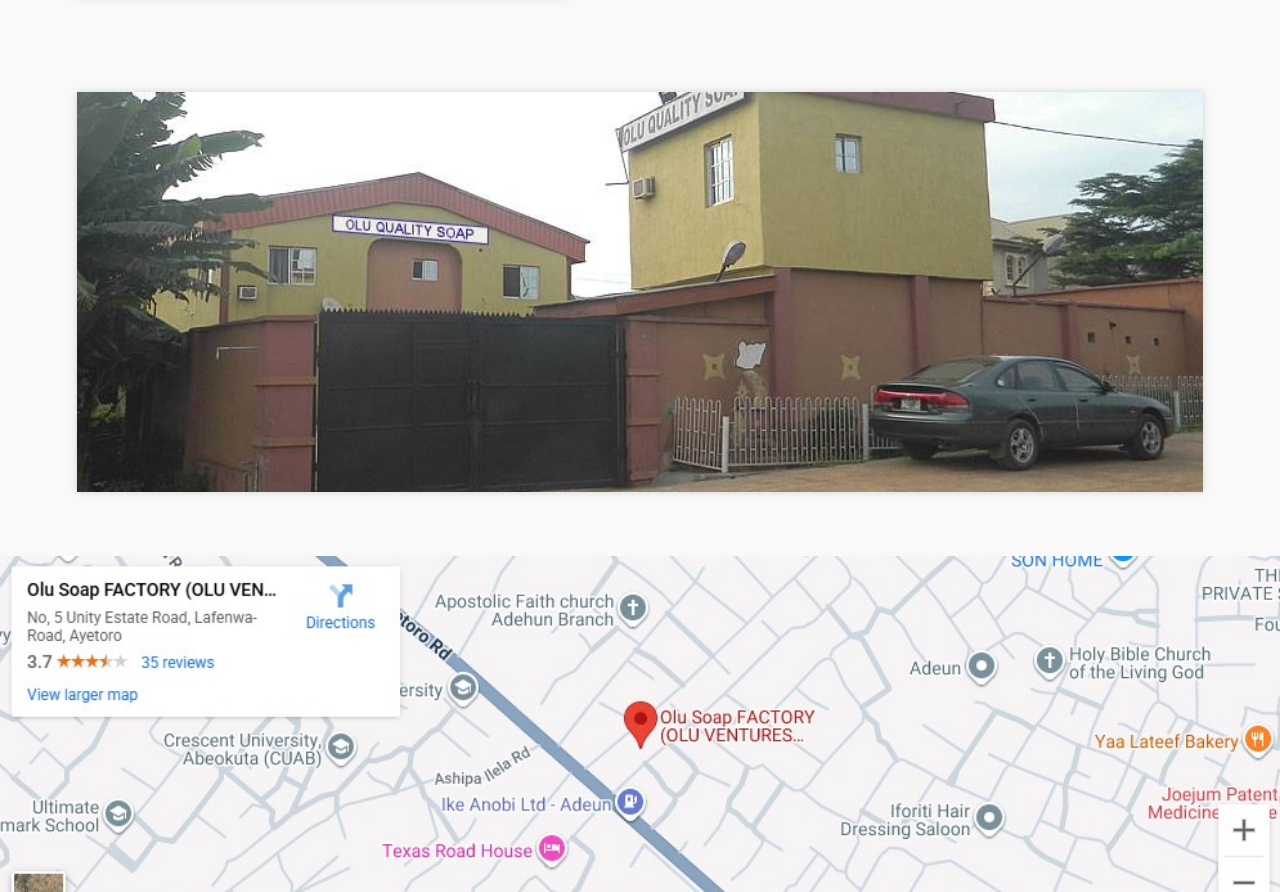
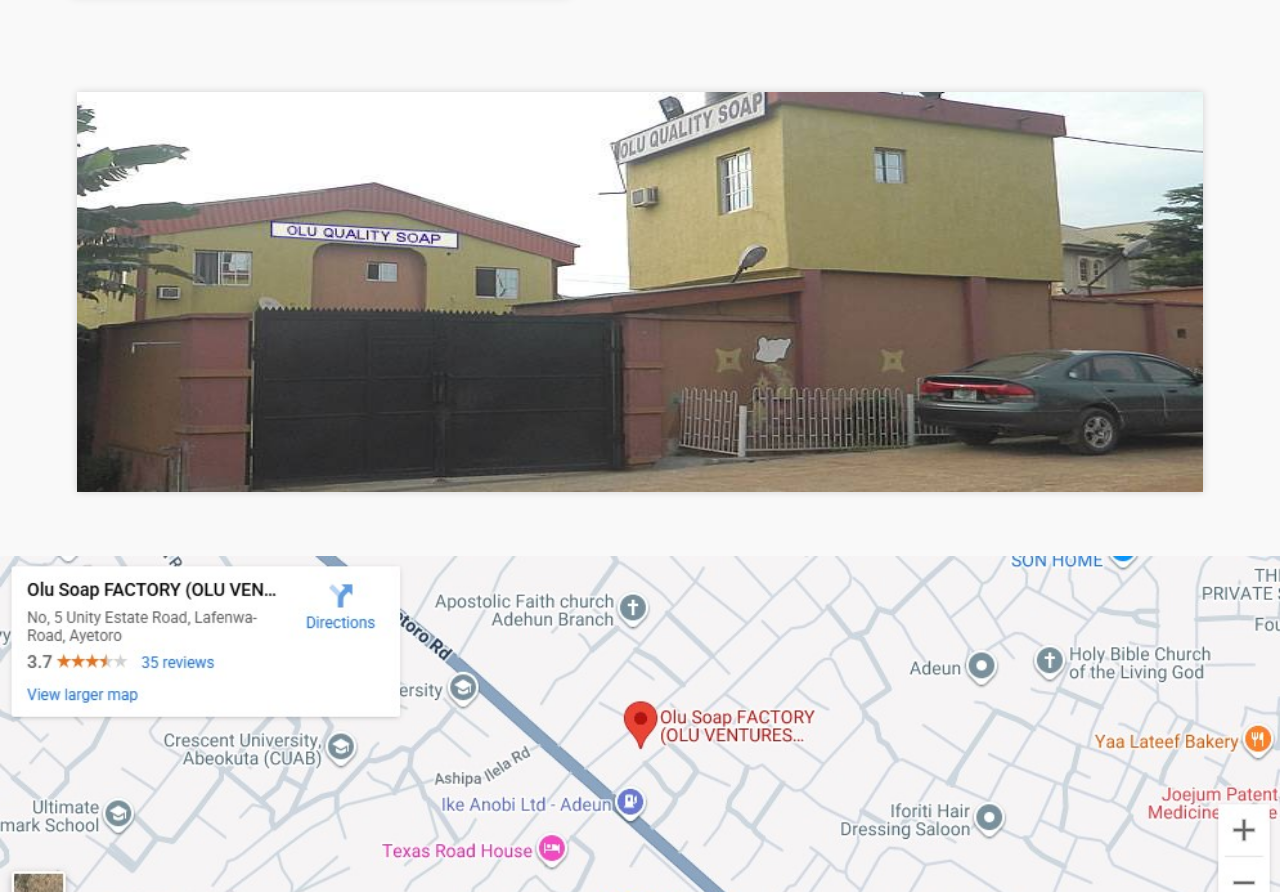
Before and after one commit to Crafty23Jay/OluVen, a React (Vite) app: page /contact-us in a window 1280 px wide. Shown: the part 876-1768 px from the top of the page. Built offline with nearby package versions, Linux system fonts and the light colour scheme.

Commit message:
back-to-map

```diff
--- a/src/Pages/ContactUs.css
+++ b/src/Pages/ContactUs.css
@@ -187,11 +187,12 @@
   background: url("../assets/images/factory.jpg") center/cover no-repeat;
   margin: auto;
   box-shadow: 0px 0px 7px rgba(68, 68, 68, 0.219);
+  background-size: 120% 100%;
 }
 .facty-img:hover{
   /* transform: scale(1.02); */
   transition: background 1s ease-in-out;
-  background-size: 120%;
+  background-size: 130% 110%;
 }
 
 .map-cont{
```
